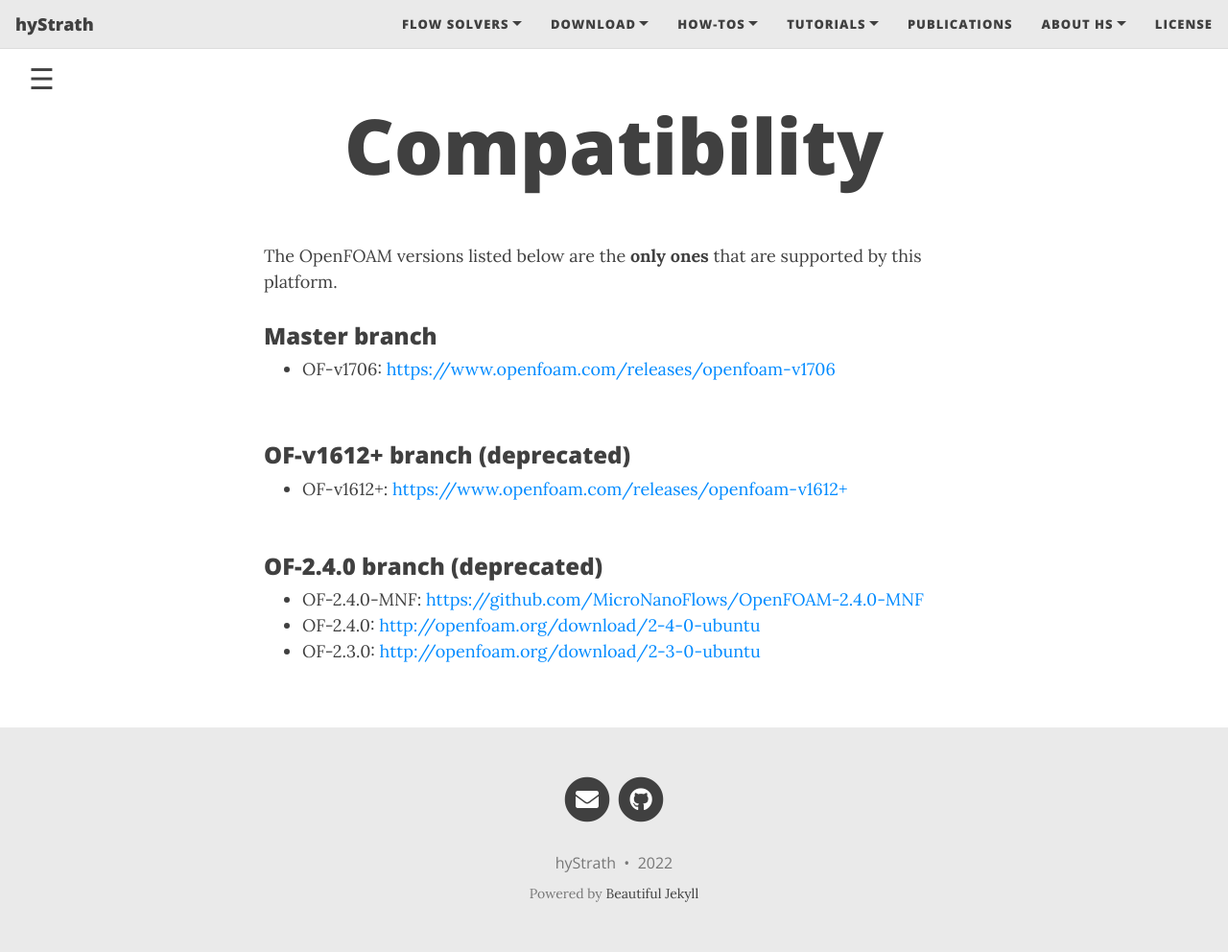
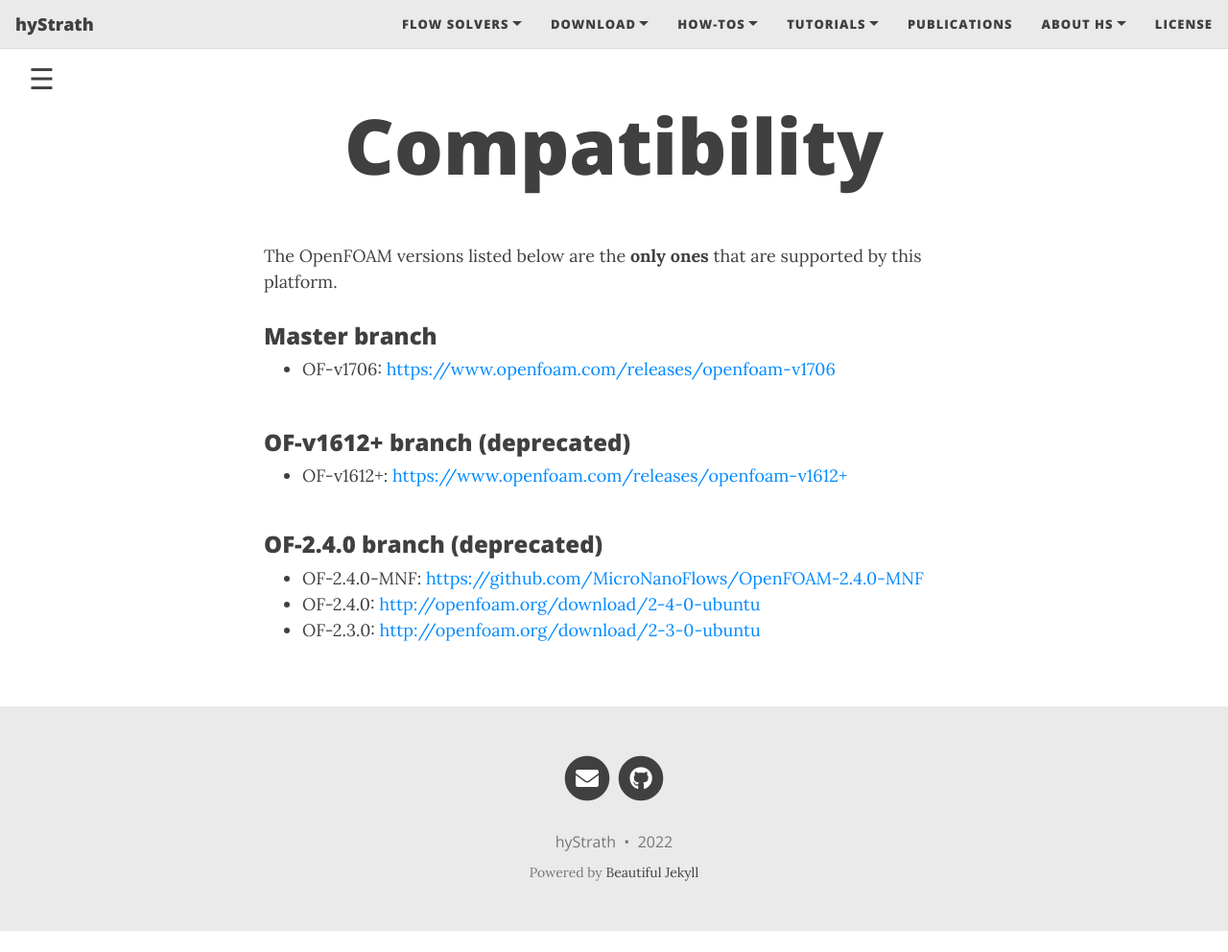
Before and after one commit to hystrath/hystrath.github.io, a Jekyll site: the page built from compatibility.md, in a window 1280 px wide and 992 px high. Shown: the whole window at 96% size. Built offline with Jekyll 4.4.1, drawn with Linux system fonts in a browser that asks for light colours; nearby versions of some CDN libraries.

Commit message:
Editing pages

```diff
--- a/compatibility.md
+++ b/compatibility.md
@@ -40,14 +40,14 @@ The OpenFOAM versions listed below are the <strong>only ones</strong> that are s
 ### Master branch
 + OF-v1706: [https://www.openfoam.com/releases/openfoam-v1706](https://www.openfoam.com/releases/openfoam-v1706)
 
-<div style="line-height:150%;">
+<div style="line-height:75%;">
     <br>
 </div>
 
 ### OF-v1612+ branch (deprecated)
 + OF-v1612+: [https://www.openfoam.com/releases/openfoam-v1612+](https://www.openfoam.com/releases/openfoam-v1612+)
 
-<div style="line-height:100%;">
+<div style="line-height:50%;">
     <br>
 </div>
 
```
